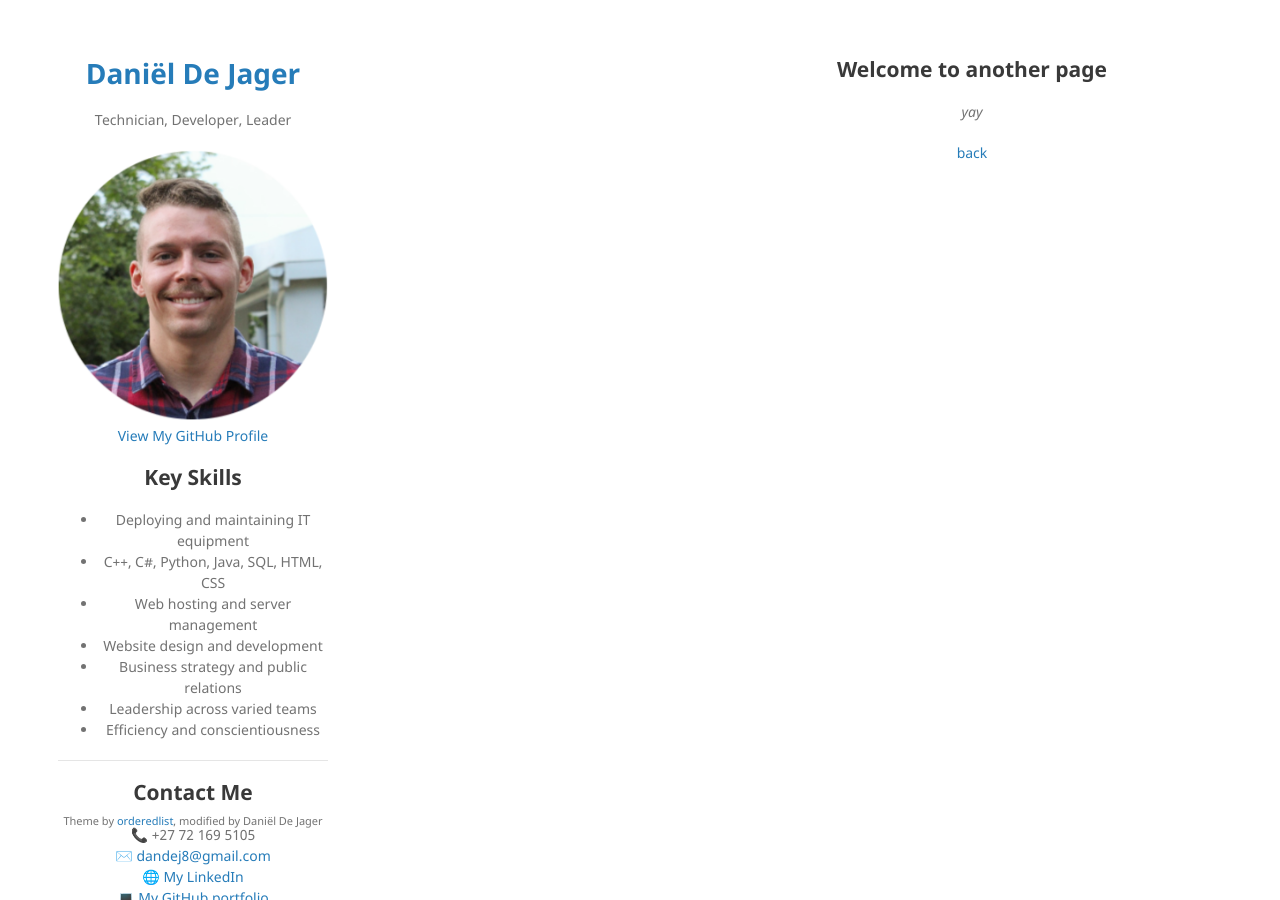
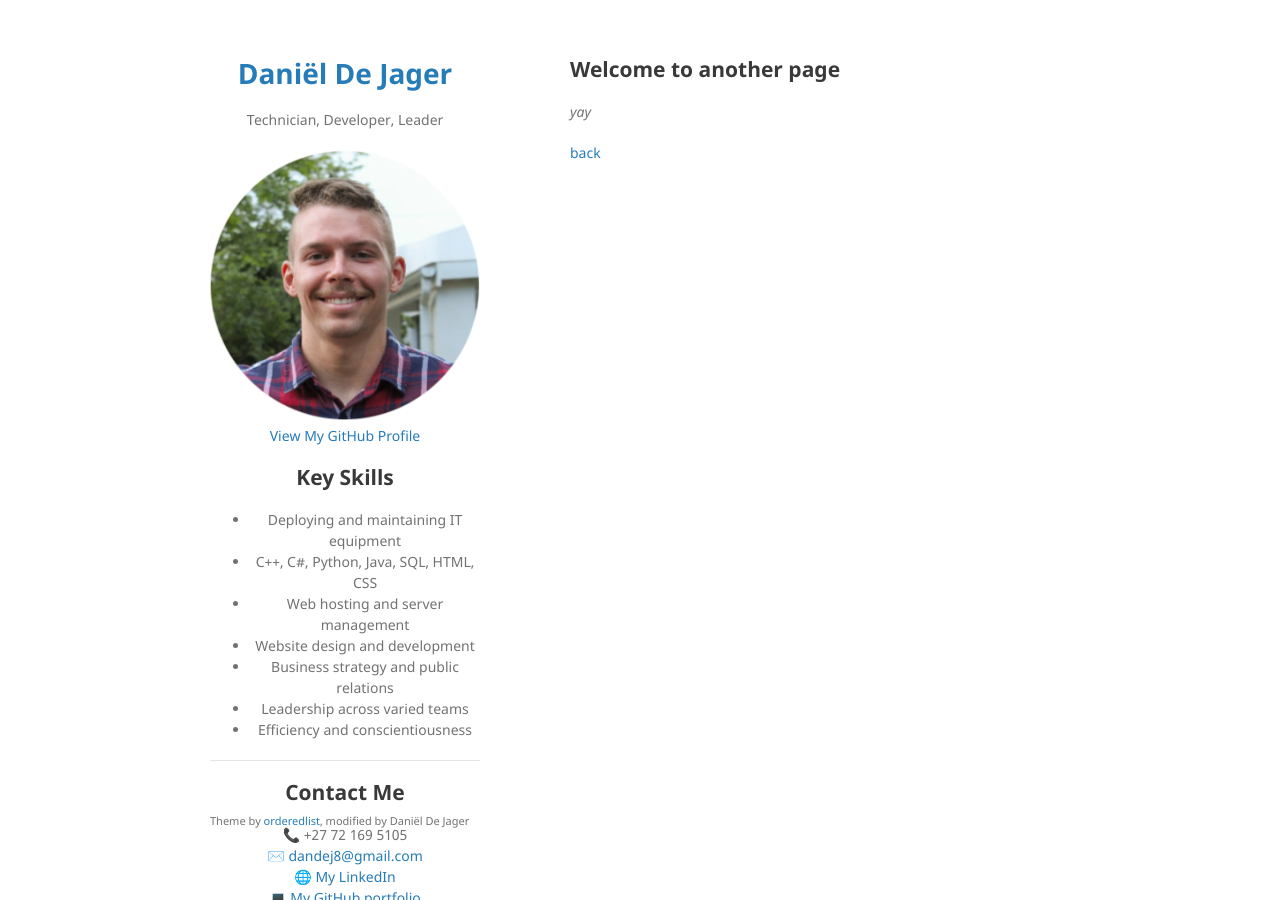
Before and after one commit to TenHunt/tenhunt.github.io, a Jekyll site: the page built from another-page.md, in a window 1280 px wide. Built offline with Jekyll 4.4.1, drawn with Linux system fonts in a browser that asks for light colours; our own code applies the rules of GitHub Pages for plain Markdown files.

Commit message:
Fix attempt #2 for left panel breaking

```diff
--- a/_layouts/default.html
+++ b/_layouts/default.html
@@ -13,7 +13,7 @@
     {% include head-custom.html %}
   </head>
   <body>
-    <div class="wrapper, align-head">
+    <div class="wrapper">
       <header>
         <h1 class="align-head"><a href="{{ "/" | absolute_url }}">{{ site.title | default: site.github.repository_name }}</a></h1>
 
@@ -39,8 +39,8 @@
         </ul>
         {% endif %}
 
-		<h2>Key Skills</h2>
-		<ul>
+		<h2 class="align-head">Key Skills</h2>
+		<ul class="align-head">
 			<li>Deploying and maintaining IT equipment</li>
 			<li>C++, C#, Python, Java, SQL, HTML, CSS</li>
 			<li>Web hosting and server management</li>
@@ -51,8 +51,8 @@
 		</ul>
 
 		<hr>
-		<h2 style="text-align: center;">Contact Me</h2>
-		<p>
+		<h2 class="align-head">Contact Me</h2>
+		<p class="align-head">
 		📞 +27 72 169 5105<br>
 		✉️ <a href="mailto:dandej8@gmail.com">dandej8@gmail.com</a><br>
 		🌐 <a href="https://www.linkedin.com/in/dani%C3%ABl-de-jager/" target="_blank">My LinkedIn</a><br>
```
